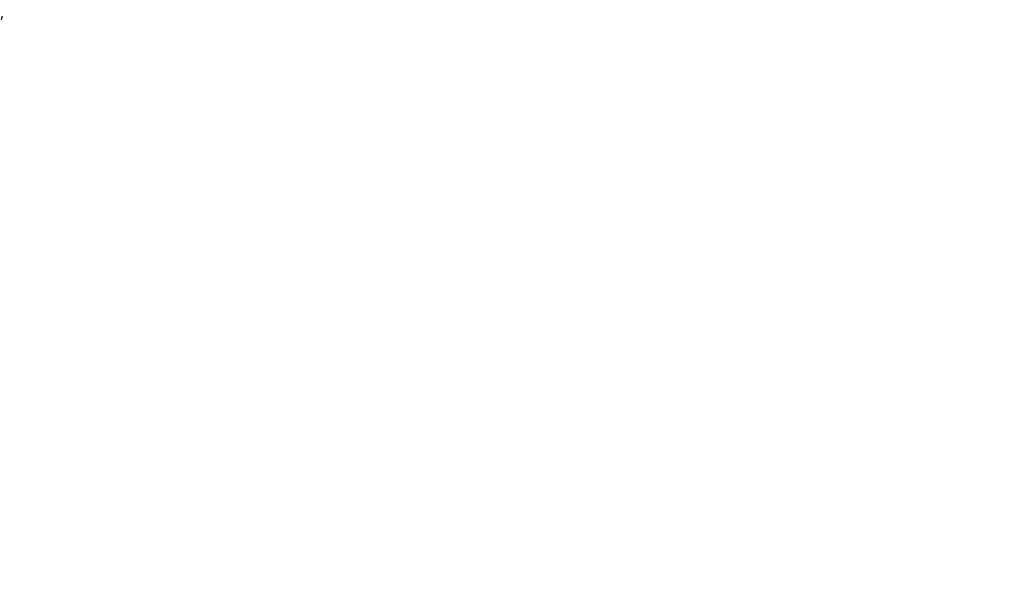
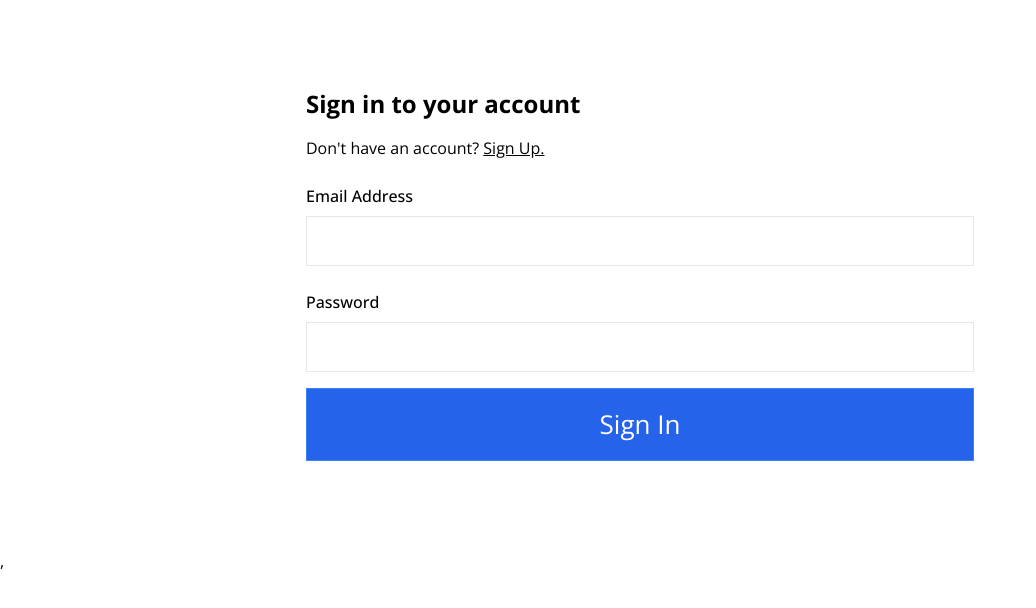
Before and after one commit to xMayble/yugo, a React (Vite) app in the folder client/: page /signin in a window 1280 px wide. Before the commit this address had no page. Shown: the top 608 px of the page, without its empty margins (0-1036 px from the left). Built offline with nearby package versions, Linux system fonts and the light colour scheme.

Commit message:
firebase

```diff
--- a/client/package.json
+++ b/client/package.json
@@ -10,6 +10,7 @@
   "dependencies": {
     "@tailwindcss/typography": "^0.5.2",
     "ethers": "^5.6.1",
+    "firebase": "^9.8.1",
     "react": "^17.0.2",
     "react-dom": "^17.0.2",
     "react-icons": "^4.3.1"
--- a/client/src/App.jsx
+++ b/client/src/App.jsx
@@ -1,12 +1,14 @@
-import { Navbar, Welcome, Footer, Services, Transactions } from './elements';
+import { Navbar, Welcome, Footer, Services, Transactions, Signup, Signin, Account } from './elements';
 import './App.css'
 import { useEffect, useState } from 'react';
 import { BrowserRouter as Router, Route, Routes} from 'react-router-dom';
 
 
+const App = () => {
+  const [user, setLoginUser] = useState({})
 
-const App = () => {
-  const [ user, setLoginUser] = useState({})
+
+
 
   useEffect(() => {
     setLoginUser(JSON.parse(localStorage.getItem("MyUser")))
@@ -30,7 +32,9 @@ const App = () => {
               <Footer />
           </div>
           )} />
-
+        <Route path='/signup' element={<Signup/>}/>
+        <Route path='/signin' element={<Signin/>}/>
+        <Route path='/account' element={<Account/>}/>
       </Routes>
     </Router>
   );
--- a/client/src/Pages/signUP.jsx
+++ /dev/null
@@ -1,9 +0,0 @@
-
-
-const signUP = () => {
-  return (
-    <h1>signUP</h1>
-  )
-}
-
-export default signUP
--- /dev/null
+++ b/client/src/context/AuthContext.js
@@ -0,0 +1,26 @@
+import { createContext } from "react";
+import {
+    createUserWithEmailAndPassword,
+    signInWithEmailAndPassword,
+    signOut,
+    onAuthStateChanged,
+  } from 'firebase/auth';
+import { auth } from "../elements/fire";
+
+const UserContext = createContext();
+export const AuthContextProvider = ({ children }) => {
+    const createUser = (email, password) => {
+        return createUserWithEmailAndPassword(auth, email, password);
+      };
+
+
+    return (
+    <UserContext.Provider value={{ createUser, user, logout, signIn }}>
+      {children}
+    </UserContext.Provider>
+  );
+};
+
+export const UserAuth = () => {
+    return useContext(UserContext);
+  };
--- /dev/null
+++ b/client/src/elements/Account.jsx
@@ -0,0 +1,13 @@
+
+
+const Account = () => {
+  return (
+    <div className='max-w-[600px] mx-auto my-16 p-4'>
+       <h1 className='text-2xl font-bold py-4'>Account</h1>
+       <p>User Email:</p>
+       <button  className='border px-6 py-2 my-4'>Logout</button>
+    </div>
+  )
+}
+
+export default Account
--- /dev/null
+++ b/client/src/elements/Signin.jsx
@@ -0,0 +1,34 @@
+import { Link } from "react-router-dom"
+
+
+const Signin = () => {
+  return (
+
+    <div className='max-w-[700px] mx-auto my-16 p-4'>
+      <div>
+        <h1 className='text-2xl font-bold py-2'>Sign in to your account</h1>
+        <p className='py-2'>
+          Don't have an account?{' '}
+          <Link to='/signup' className='underline'>
+            Sign Up.
+          </Link>
+        </p>
+      </div>
+      <form>
+        <div className='flex flex-col py-2'>
+          <label className='py-2 font-medium'>Email Address</label>
+          <input className='border p-3' type= 'email'/>
+        </div>
+
+        <div className='flex flex-col py-2'>
+          <label className='py-2 font-medium'>Password</label>
+          <input className='border p-3' type= 'email'/>
+        </div>
+
+      </form>
+      <button className='border border-blue-500 bg-blue-600 hover:bg-blue-500 w-full p-4 my-2 text-white'>Sign In</button>
+    </div>
+  )
+}
+
+export default Signin
--- /dev/null
+++ b/client/src/elements/Signup.jsx
@@ -0,0 +1,38 @@
+import { Link } from "react-router-dom"
+
+
+const Signup = () => {
+
+
+
+
+  return (
+
+    <div className='max-w-[700px] mx-auto my-16 p-4'>
+      <div>
+        <h1 className='text-2xl font-bold py-2'>Sign in to your account</h1>
+        <p className='py-2'>
+          Already have an account?{' '}
+          <Link to='/signin' className='underline'>
+            Sign In.
+          </Link>
+        </p>
+      </div>
+      <form>
+        <div className='flex flex-col py-2'>
+          <label className='py-2 font-medium'>Email Address</label>
+          <input className='border p-3' type= 'email'/>
+        </div>
+
+        <div className='flex flex-col py-2'>
+          <label className='py-2 font-medium'>Password</label>
+          <input className='border p-3' type= 'email'/>
+        </div>
+
+      </form>
+      <button className='border border-blue-500 bg-blue-600 hover:bg-blue-500 w-full p-4 my-2 text-white'>Sign Up</button>
+    </div>
+  )
+}
+
+export default Signup
--- /dev/null
+++ b/client/src/elements/fire.js
@@ -0,0 +1,17 @@
+import { initializeApp } from "firebase/app";
+import { getAuth } from "firebase/auth";
+
+
+const firebaseConfig = {
+  apiKey: "AIzaSyCG5DTeCKE2N9G07fwFp3fA6VNRikRRIc0",
+  authDomain: "yugo-a38c4.firebaseapp.com",
+  projectId: "yugo-a38c4",
+  storageBucket: "yugo-a38c4.appspot.com",
+  messagingSenderId: "352888634359",
+  appId: "1:352888634359:web:46558fe2a9d08d40aaccf2",
+  measurementId: "G-M73J2QM7GH"
+
+}
+const app = initializeApp(firebaseConfig);
+export const auth = getAuth(app);
+export default app
--- a/client/src/elements/index.js
+++ b/client/src/elements/index.js
@@ -4,3 +4,6 @@ export { default as Footer } from './Footer';
 export { default as Services } from './Services';
 export { default as Transactions } from './Transactions';
 export { default as Welcome } from './Welcome';
+export {default as Signup} from './Signup';
+export {default as Signin} from './Signin';
+export { default as Account} from './Account'
--- a/package.json
+++ b/package.json
@@ -1,6 +1,8 @@
 {
   "dependencies": {
     "axios": "^0.26.1",
+    "bootstrap": "^5.1.3",
+    "react-bootstrap": "^2.4.0",
     "react-router-dom": "^6.2.2"
   }
 }
```
Also changed, not shown: 2 other files (tests, documents, lock files or other folders).
